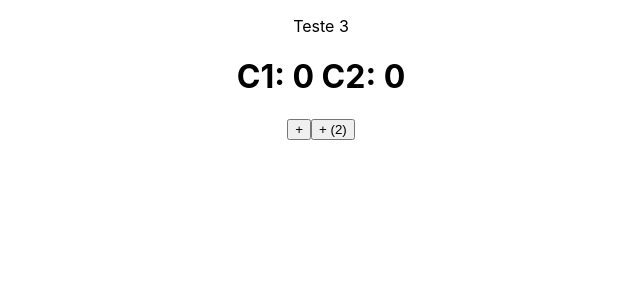
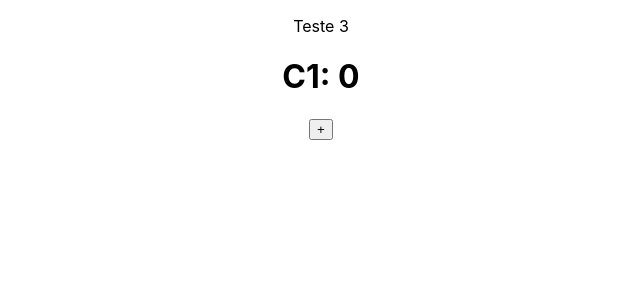
Before and after one commit to luizomf/curso-reactjs-nextjs-project-2, a React (Create React App) app: page / in a window 1280 px wide. Shown: the top 300 px of the page, without its empty margins (319-959 px from the left). Built offline with nearby package versions, Linux system fonts and the light colour scheme.

Commit message:
useCallback

```diff
--- a/src/App.js
+++ b/src/App.js
@@ -1,42 +1,30 @@
+import P from 'prop-types';
 import './App.css';
-import { useState, useEffect } from 'react';
+import React, { useState, useEffect, useCallback } from 'react';
 
-const eventFn = () => {
-  console.log('h1 clicado');
+const Button = React.memo(function Button({ incrementButton }) {
+  console.log('Filho, renderizou');
+  return <button onClick={() => incrementButton(100)}>+</button>;
+});
+
+Button.propTypes = {
+  incrementButton: P.func,
 };
 
 function App() {
   const [counter, setCounter] = useState(0);
-  const [counter2, setCounter2] = useState(0);
 
-  // componentDidUpdate - executa toda vez que o component atualiza
-  // useEffect(() => {
-  //   console.log('componentDidUpdate');
-  // });
-
-  // componentDidMount - executa 1x
-  useEffect(() => {
-    document.querySelector('h1')?.addEventListener('click', eventFn);
-
-    // componentWillUmount - limpeza
-    return () => {
-      document.querySelector('h1')?.removeEventListener('click', eventFn);
-    };
+  const incrementCounter = useCallback((num) => {
+    setCounter((c) => c + num);
   }, []);
 
-  // Com dependência - executa toda vez que a dependência mudar
-  useEffect(() => {
-    console.log('C1:', counter, 'C2:', counter2);
-  }, [counter, counter2]);
+  console.log('Pai, renderizou');
 
   return (
     <div className="App">
       <p>Teste 3</p>
-      <h1>
-        C1: {counter} C2: {counter2}{' '}
-      </h1>
-      <button onClick={() => setCounter(counter + 1)}>+</button>
-      <button onClick={() => setCounter2(counter2 + 1)}>+ (2)</button>
+      <h1>C1: {counter}</h1>
+      <Button incrementButton={incrementCounter} />
     </div>
   );
 }
```
